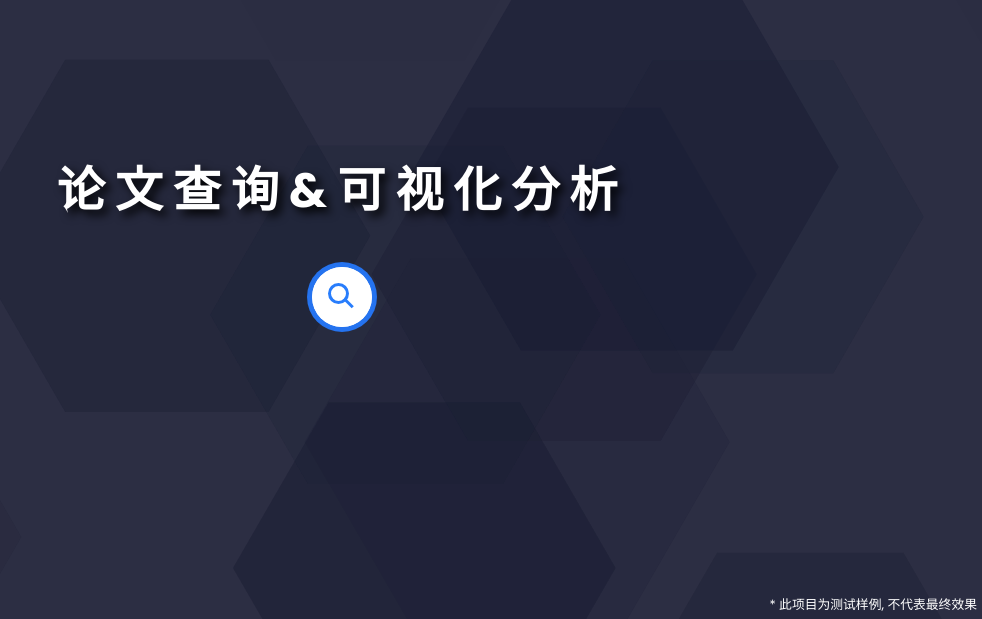
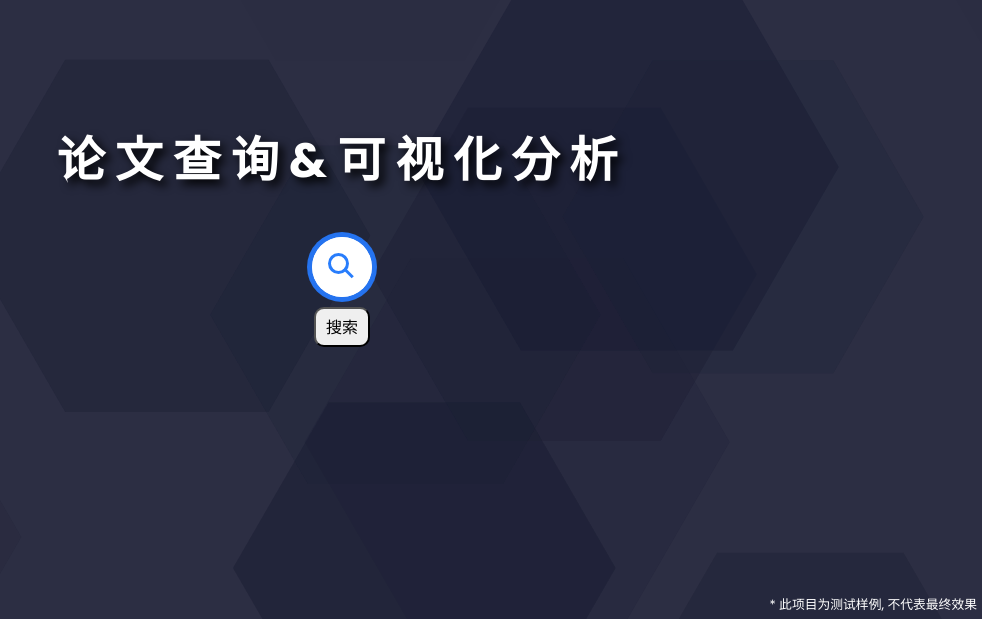
Before and after one commit to Countra/thesis-visualization, a plain HTML site: page index.html in a window 1280 px wide. Shown: the part 181-800 px from the top of the page, without its empty margins (298-1280 px from the left). Drawn offline with nearby package versions, Linux system fonts and the light colour scheme; some packages are replaced by stand-ins of ours; a script that the page names is missing.

Commit message:
add a search button

```diff
--- a/index.html
+++ b/index.html
@@ -31,6 +31,7 @@
             </div>
             <span class="clear" onclick="document.getElementById('mysearch').value = ''"></span>
         </div>
+        <button id="search-button" onclick="thesis_search(searchBotton.val())" style="margin: 10px;padding: 5px 10px;border-radius: 10px;font-size: 1em;cursor: pointer;">搜索</button>
     </div>
     <div class="footer">* 此项目为测试样例, 不代表最终效果</div>
 
```
